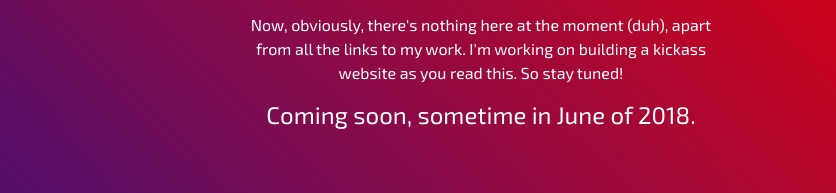
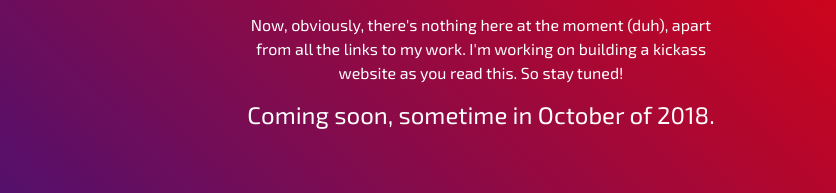
Before and after one commit to v27u27/site, a plain HTML site: page index.html in a window 1280 px wide. Shown: the part 347-540 px from the top of the page, 444-1280 px from the left. Drawn offline with nearby package versions, Linux system fonts and the light colour scheme.

Commit message:
Update index.html

```diff
--- a/index.html
+++ b/index.html
@@ -113,7 +113,7 @@ window.__cfRocketOptions = {byc:0,p:0,petok:"6dcf7981cd86a228afa0bf26ce4deb15de5
 <p>This website will be my personal/professional website and will house all my work.</p>
 <p>Now, obviously, there's nothing here at the moment (duh), apart from all the links to my work. I'm working on building a kickass website as you
 read this. So stay tuned!</p>
-<h4>Coming soon, sometime in June of 2018.</h4>
+<h4>Coming soon, sometime in October of 2018.</h4>
 <br />
 </div>
 </div>
```
